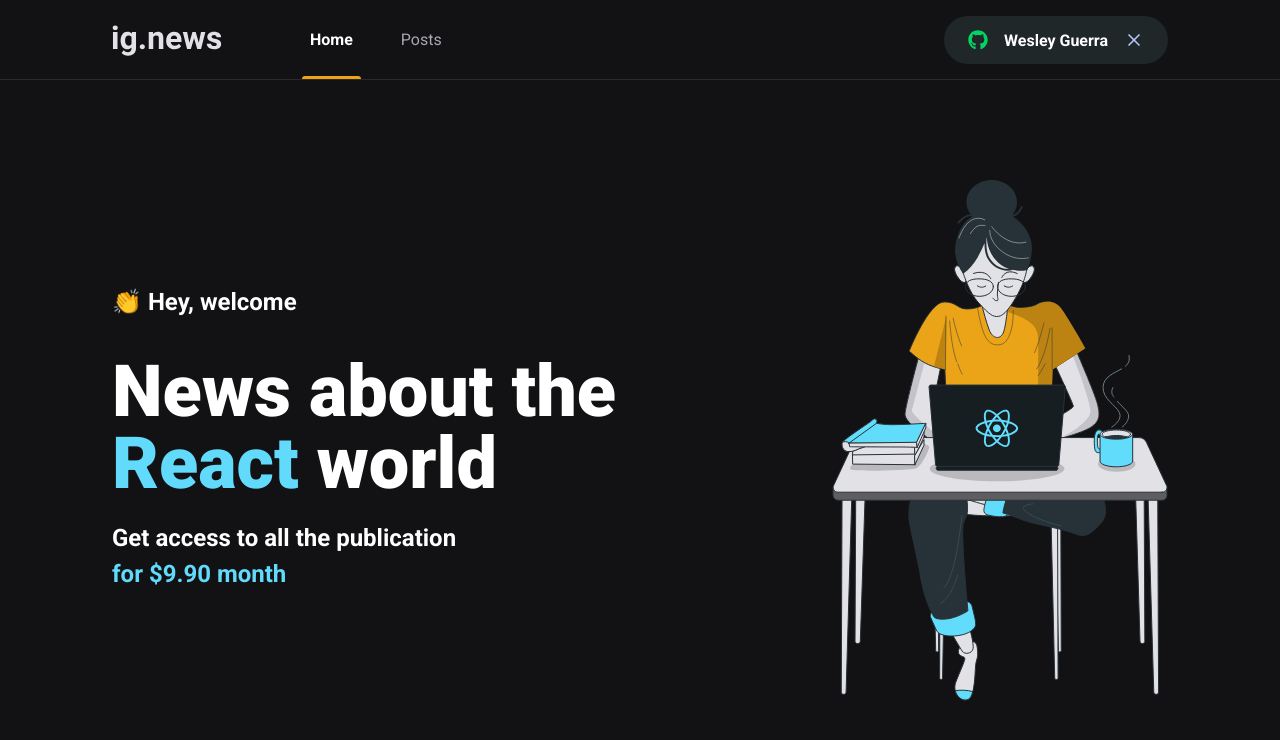
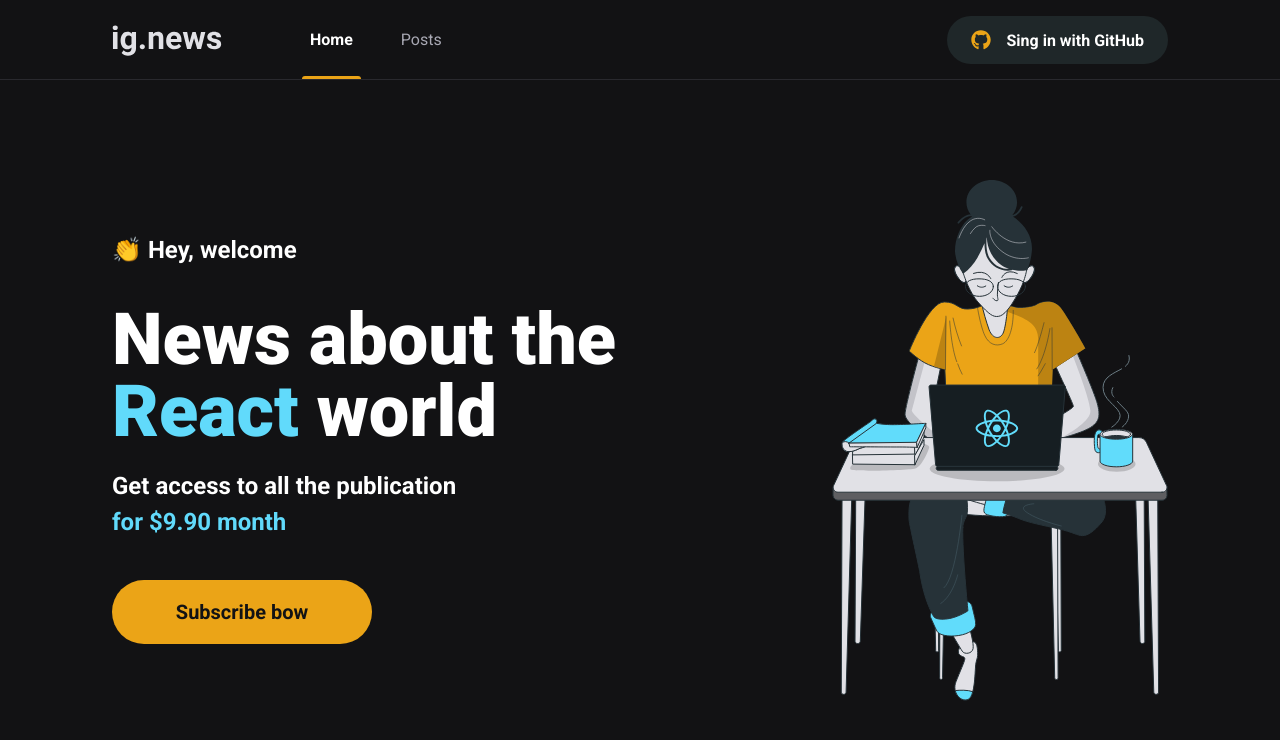
Before and after one commit to Wesleygmssa/ignews-next, a Next.js app: page / in a window 1280 px wide. Shown: the top 740 px of the page. Built offline with nearby package versions, Linux system fonts and the light colour scheme.

Commit message:
Criando a interface

```diff
--- a/src/components/Header/SignInButton/index.tsx
+++ b/src/components/Header/SignInButton/index.tsx
@@ -2,7 +2,7 @@
 import { FiX } from "react-icons/fi";
 import styles from "./styles.module.scss";
 export function SignInButton() {
-  const isUserLoggedIn = true;
+  const isUserLoggedIn = false;
   return isUserLoggedIn ? (
     <button type="button" className={styles.signInButton}>
       <FaGithub color="#04d361" />
--- a/src/components/SubscribeButton/index.tsx
+++ b/src/components/SubscribeButton/index.tsx
@@ -0,0 +1,8 @@
+import styles from "./styles.module.scss";
+export function SubscribeButton() {
+  return (
+    <button className={styles.subscribeButton} type="button">
+      Subscribe bow
+    </button>
+  );
+}
--- a/src/components/SubscribeButton/styles.module.scss
+++ b/src/components/SubscribeButton/styles.module.scss
@@ -0,0 +1,19 @@
+.subscribeButton {
+  height: 4rem;
+  width: 260px;
+  border: 0;
+  border-radius: 2rem;
+  background: var(--yellow-500);
+  color: var(--gray-900);
+  font-size: 1.25rem;
+  font-weight: bold;
+
+  display: flex;
+  align-items: center;
+  justify-content: center;
+  transition: filter 0.2;
+
+  &:hover {
+    filter: brightness(0.8);
+  }
+}
--- a/src/pages/home.module.scss
+++ b/src/pages/home.module.scss
@@ -34,4 +34,8 @@
       font-weight: bold;
     }
   }
+
+  button {
+    margin-top: 2.5rem;
+  }
 }
--- a/src/pages/index.tsx
+++ b/src/pages/index.tsx
@@ -1,4 +1,5 @@
 import Head from "next/head";
+import { SubscribeButton } from "../components/SubscribeButton";
 import styles from "./home.module.scss";
 
 export default function Home() {
@@ -17,6 +18,7 @@
               Get access to all the publication <br />
               <span>for $9.90 month</span>
             </p>
+            <SubscribeButton />
           </h1>
         </section>
         <img src="/images/avatar.svg" alt="Girl coding" />
```
